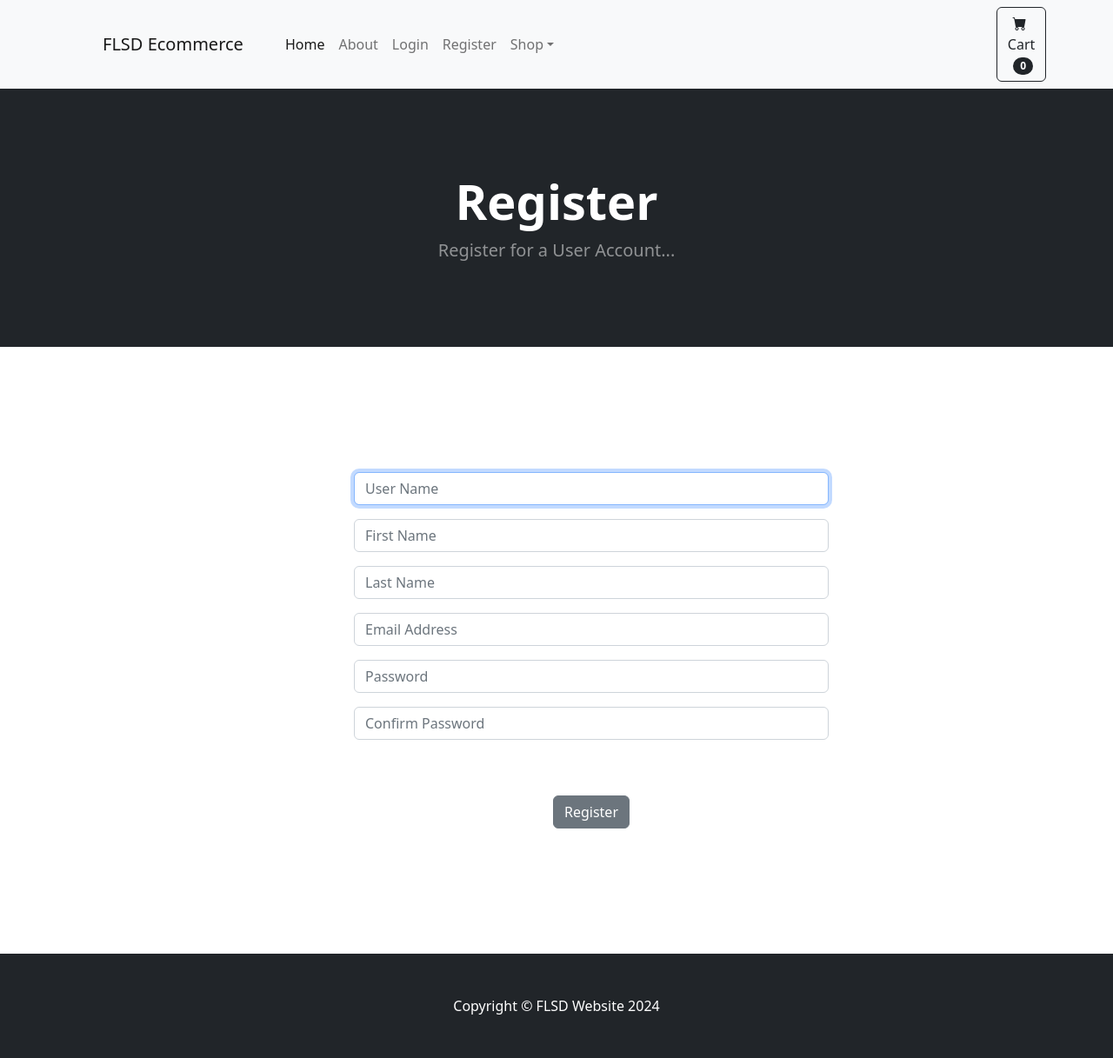
After one commit to OstapFedchuk/E-CommerceCars, a Django app: page /register/ in a window 1280 px wide. The commit adds this page. Shown: the whole page at 87% size. Run offline with Django 5.2, Linux system fonts and the light colour scheme; some libraries are stand-ins or nearby versions.

Commit message:
forms.py(SignUpForm), register.html

```diff
--- /dev/null
+++ b/store/forms.py
@@ -0,0 +1,30 @@
+from django.contrib.auth.models import User
+from django.contrib.auth.forms import UserCreationForm
+from django import forms
+
+class SignUpForm(UserCreationForm):
+	email = forms.EmailField(label="", widget=forms.TextInput(attrs={'class':'form-control', 'placeholder':'Email Address'}))
+	first_name = forms.CharField(label="", max_length=100, widget=forms.TextInput(attrs={'class':'form-control', 'placeholder':'First Name'}))
+	last_name = forms.CharField(label="", max_length=100, widget=forms.TextInput(attrs={'class':'form-control', 'placeholder':'Last Name'}))
+
+	class Meta:
+		model = User
+		fields = ('username', 'first_name', 'last_name', 'email', 'password1', 'password2')
+
+	def __init__(self, *args, **kwargs):
+		super(SignUpForm, self).__init__(*args, **kwargs)
+
+		self.fields['username'].widget.attrs['class'] = 'form-control'
+		self.fields['username'].widget.attrs['placeholder'] = 'User Name'
+		self.fields['username'].label = ''
+		self.fields['username'].help_text = ''
+
+		self.fields['password1'].widget.attrs['class'] = 'form-control'
+		self.fields['password1'].widget.attrs['placeholder'] = 'Password'
+		self.fields['password1'].label = ''
+		self.fields['password1'].help_text = ''
+
+		self.fields['password2'].widget.attrs['class'] = 'form-control'
+		self.fields['password2'].widget.attrs['placeholder'] = 'Confirm Password'
+		self.fields['password2'].label = ''
+		self.fields['password2'].help_text = ''
--- a/store/templates/home.html
+++ b/store/templates/home.html
@@ -10,6 +10,7 @@
                 </div>
             </div>
         </header>
+
         <!-- Section-->
         <section class="py-5">
             <div class="container px-4 px-lg-5 mt-5">
--- a/store/templates/login.html
+++ b/store/templates/login.html
@@ -17,7 +17,8 @@
         <div class="row">
             <center>
                 <div class="col-8">
-
+                    <br><br>
+                    <br><br>
                     <form method="POST" action="{% url 'login' %}">
                         {% csrf_token %}
                         <div class="mb-3">
--- a/store/templates/navbar.html
+++ b/store/templates/navbar.html
@@ -1,4 +1,12 @@
     <!-- Navigation-->
+    <style>
+
+        #cart_button {
+            margin-left: 57.82%;
+        }
+
+    </style>
+
     <nav class="navbar navbar-expand-lg navbar-light bg-light">
         <div class="container px-4 px-lg-5">
             <a class="navbar-brand" href="{% url 'home' %}">FLSD Ecommerce</a>
@@ -14,6 +22,7 @@
                     {% else %}
                     <!-- Logout -->
                         <li class="nav-item"><a class="nav-link" href="{% url 'login' %}">Login</a></li>
+                        <li class="nav-item"><a class="nav-link" href="{% url 'register' %}">Register</a></li>
                     {% endif %}
 
                     <li class="nav-item dropdown">
@@ -26,8 +35,8 @@
                         </ul>
                     </li>
                 </ul>
-                <form class="d-flex">
-                    <button class="btn btn-outline-dark" type="submit">
+                <form class="d-flex" id="cart_button">
+                    <button class="btn btn-outline-dark" type="submit" >
                         <i class="bi-cart-fill me-1"></i>
                         Cart
                         <span class="badge bg-dark text-white ms-1 rounded-pill">0</span>
--- /dev/null
+++ b/store/templates/register.html
@@ -0,0 +1,49 @@
+{% extends 'base.html' %}
+
+{% block content %}
+
+<style>
+
+    form {
+        width: 100%;
+        margin-left: 5vh;
+    }
+
+</style>
+
+    <!-- Header-->
+    <header class="bg-dark py-5">
+        <div class="container px-4 px-lg-5 my-5">
+            <div class="text-center text-white">
+                <h1 class="display-4 fw-bolder">Register</h1>
+                <p class="lead fw-normal text-white-50 mb-0">Register for a User Account...</p>
+            </div>
+        </div>
+    </header>
+
+    <br><br>
+    <div class="container">
+        <div class="row">
+
+                <div class="col-md-6 offset-md-3">
+                    <br><br>
+                    <br><br>
+                    <form method="POST" action="{% url 'register' %}">
+                        {% csrf_token %}
+                        <center>
+                            {{ form.as_p }}
+                            <br><br>
+                            <button type="submit" class="btn btn-secondary">Register</button>
+                        </center>
+
+                      </form>
+
+                <br><br>
+                <br><br>
+                <br><br>
+                </div>
+
+        </div>
+    </div>
+
+{% endblock %}
--- a/store/urls.py
+++ b/store/urls.py
@@ -10,4 +10,5 @@ urlpatterns = [
    path('about/', views.about, name='about'),
    path('login/', views.login_user, name='login'),
    path('logout/', views.logout_user, name='logout'),
+   path('register/', views.register_user, name='register'),
 ]
--- a/store/views.py
+++ b/store/views.py
@@ -2,6 +2,10 @@ from django.shortcuts import render, redirect
 from .models import Product
 from django.contrib.auth import authenticate, login, logout
 from django.contrib import messages
+from django.contrib.auth.models import User
+from django.contrib.auth.forms import UserCreationForm
+from .forms import SignUpForm
+from django import forms
 
 def home(request):
     products = Product.objects.all()
@@ -30,3 +34,22 @@ def logout_user(request):
     logout(request)
     messages.success(request, ("You have been logged out!"))
     return redirect('home')
+
+def register_user(request):
+    form = SignUpForm()
+    if request.method == 'POST':
+        form = SignUpForm(request.POST)
+        if form.is_valid():
+            form.save()
+            username = form.cleaned_data['username']
+            password = form.cleaned_data['password1']
+            #log in user
+            user = authenticate(username=username, password=password)
+            login(request, user)
+            messages.success(request, ("You hav Registered Successfully!"))
+            return redirect('login')
+        else:
+            messages.success(request, ("There was an error during the Registration, please try again...!"))
+            return redirect('register')
+    else:
+        return render(request, 'register.html', {'form':form})
```
Also changed, not shown: db.sqlite3.
